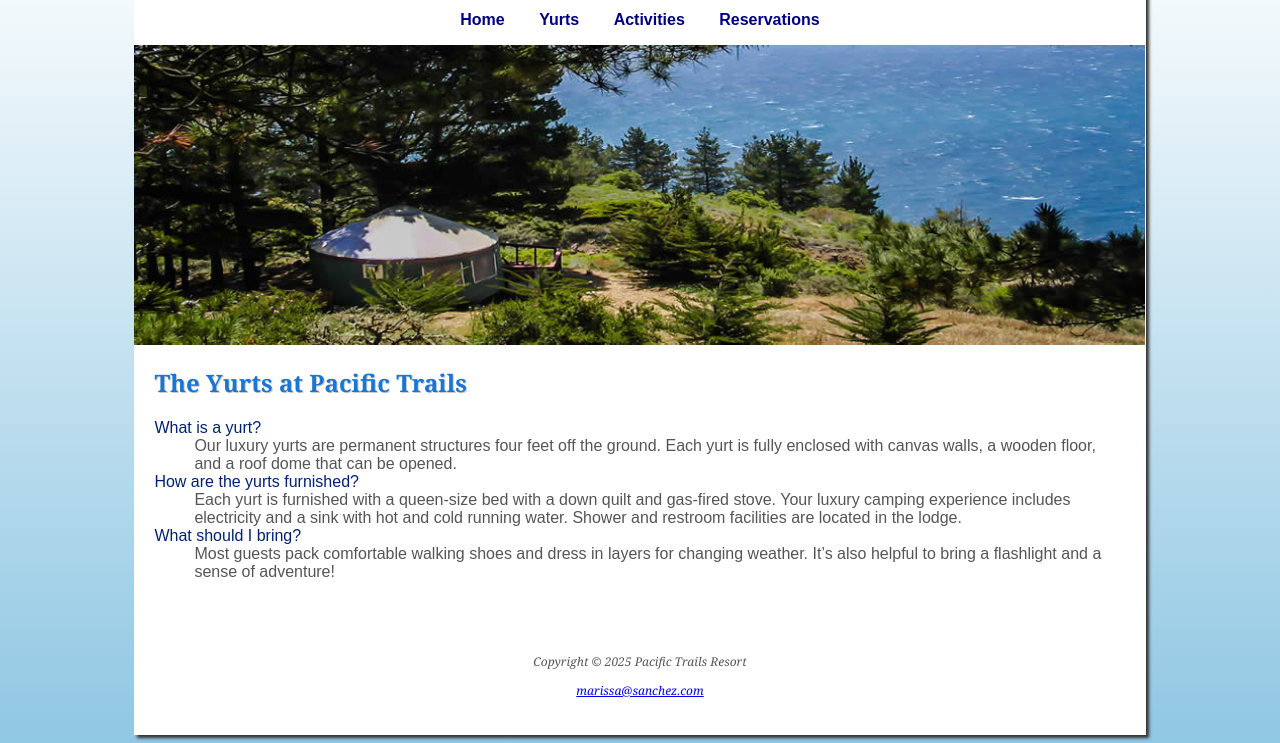
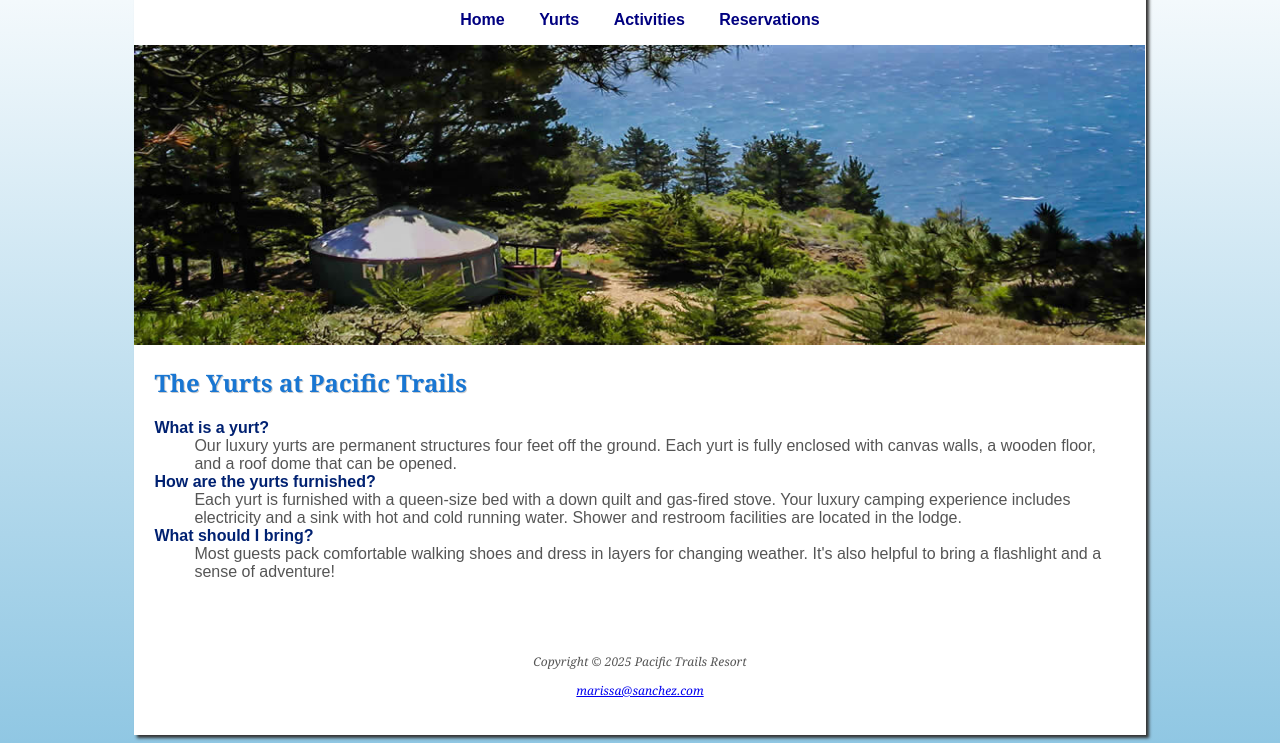
Before and after one commit to SLINX222/SLINX222.github.io, a plain HTML site: page yurts.html in a window 1280 px wide. Shown: the part 88-831 px from the top of the page. Drawn offline with Linux system fonts and the light colour scheme.

Commit message:
Update yurts.html
Bold Yurt section questions (What is a Yurt, How are the yurts furnished, What should I bring) - OCT 1 @ 7pm

```diff
--- a/yurts.html
+++ b/yurts.html
@@ -27,15 +27,17 @@
      <main>
   <h2>The Yurts at Pacific Trails</h2>
   <dl>
-        <dt>What is a yurt?</dt>
+    <dt><strong>What is a yurt?</strong></dt>
     <dd>Our luxury yurts are permanent structures four feet off the ground. Each yurt is fully enclosed with canvas walls, a wooden floor, and a roof dome that can be opened.</dd>
 
-        <dt>How are the yurts furnished?</dt>
+    <dt><strong>How are the yurts furnished?</strong></dt>
     <dd>Each yurt is furnished with a queen-size bed with a down quilt and gas-fired stove. Your luxury camping experience includes electricity and a sink with hot and cold running water. Shower and restroom facilities are located in the lodge.</dd>
 
-        <dt>What should I bring?</dt>
-        <dd>Most guests pack comfortable walking shoes and dress in layers for changing weather. It’s also helpful to bring a flashlight and a sense of adventure!</dd>
+    <dt><strong>What should I bring?</strong></dt>
+    <dd>Most guests pack comfortable walking shoes and dress in layers for changing weather. It's also helpful to bring a flashlight and a sense of adventure!</dd>
   </dl>
+</main>
+
     </main>
 
     <footer>
```
Lines whose indentation alone changed are shown as unchanged.
